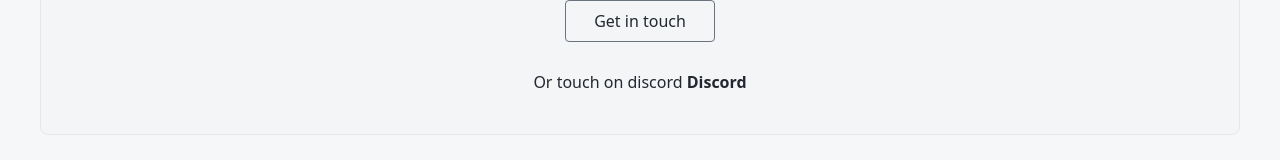
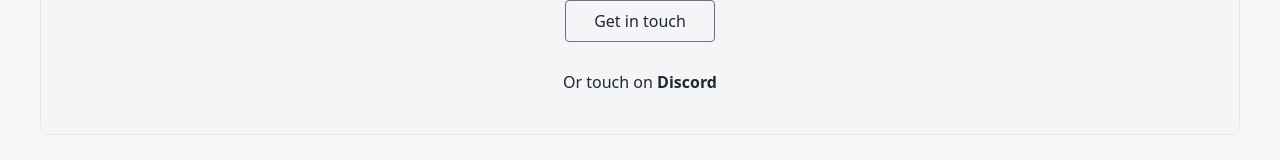
Before and after one commit to rezzakali/Portfolio, a Next.js app: page / in a window 1280 px wide. Shown: the part 5688-5848 px from the top of the page. Built offline with nearby package versions, Linux system fonts and the light colour scheme; what tailwindcss-hero-patterns would draw is missing.

Commit message:
Update GetInTouch.js

```diff
--- a/src/components/GetInTouch.js
+++ b/src/components/GetInTouch.js
@@ -13,7 +13,7 @@ function GetInTouch() {
         </button>
       </div>
       <p className="text-center mt-7">
-        Or touch on discord
+        Or touch on
         <a
           className="dark:text-[#e2e8f0]"
           href="https://discordapp.com/users/0538"
```
